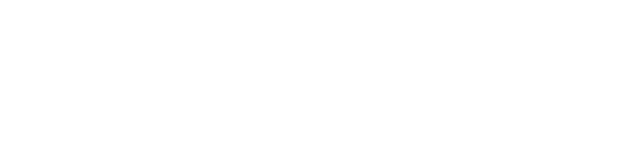
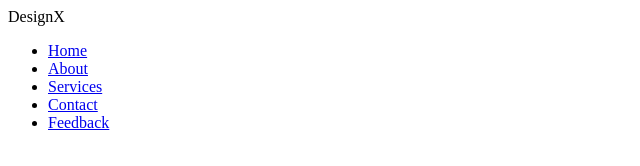
Before and after one commit to eckzen/Navbar, a plain HTML site: page index.html in a window 1280 px wide. Shown: the whole page, without its empty margins (0-640 px from the left). Drawn offline with Linux system fonts and the light colour scheme.

Commit message:
structure index.html

```diff
--- a/index.html
+++ b/index.html
@@ -8,6 +8,15 @@
     <title>Responsive NavBar</title>
 </head>
 <body>
-
+    <nav>
+        <label class="logo">DesignX</label>
+        <ul>
+            <li><a href="#">Home</a></li>
+            <li><a href="#">About</a></li>
+            <li><a href="#">Services</a></li>
+            <li><a href="#">Contact</a></li>
+            <li><a href="#">Feedback</a></li>
+        </ul>
+    </nav>
 </body>
 </html>
```
